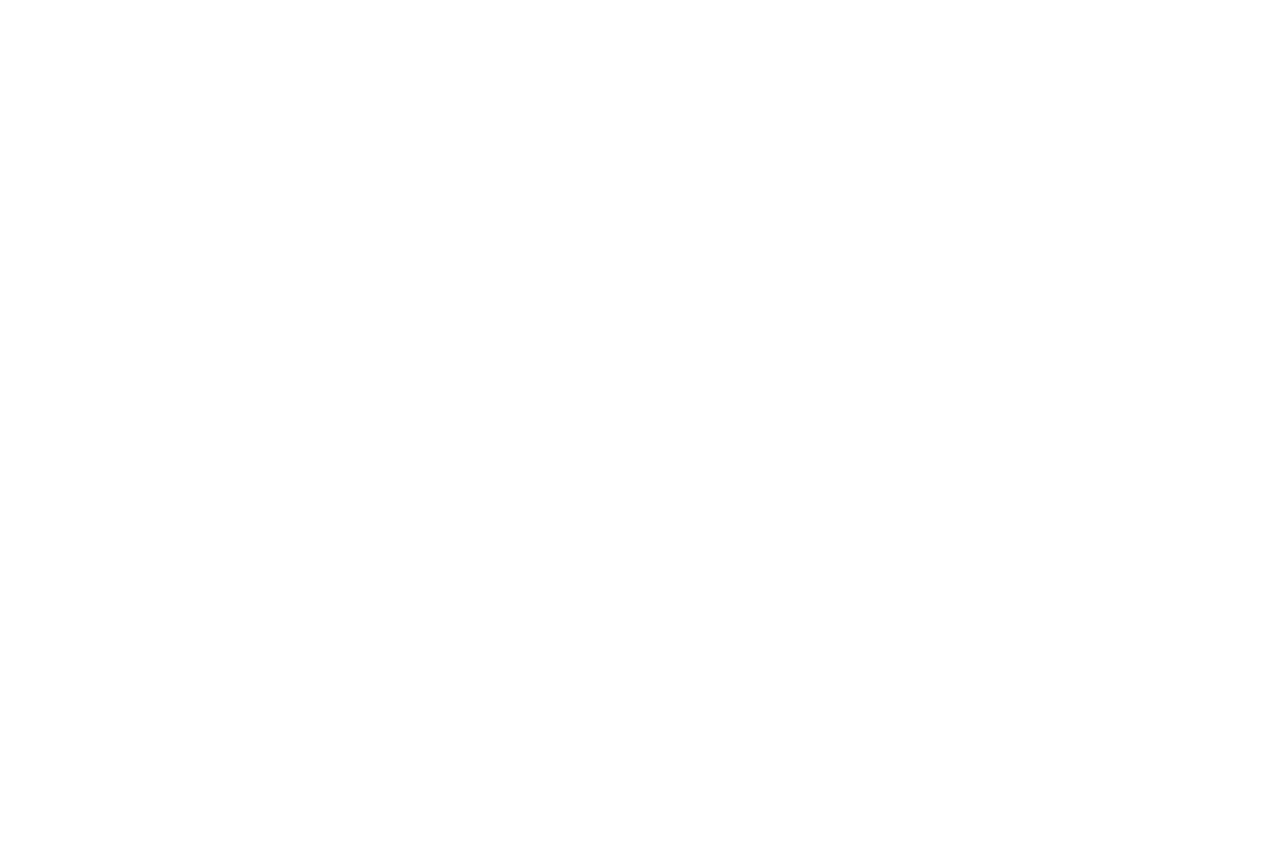
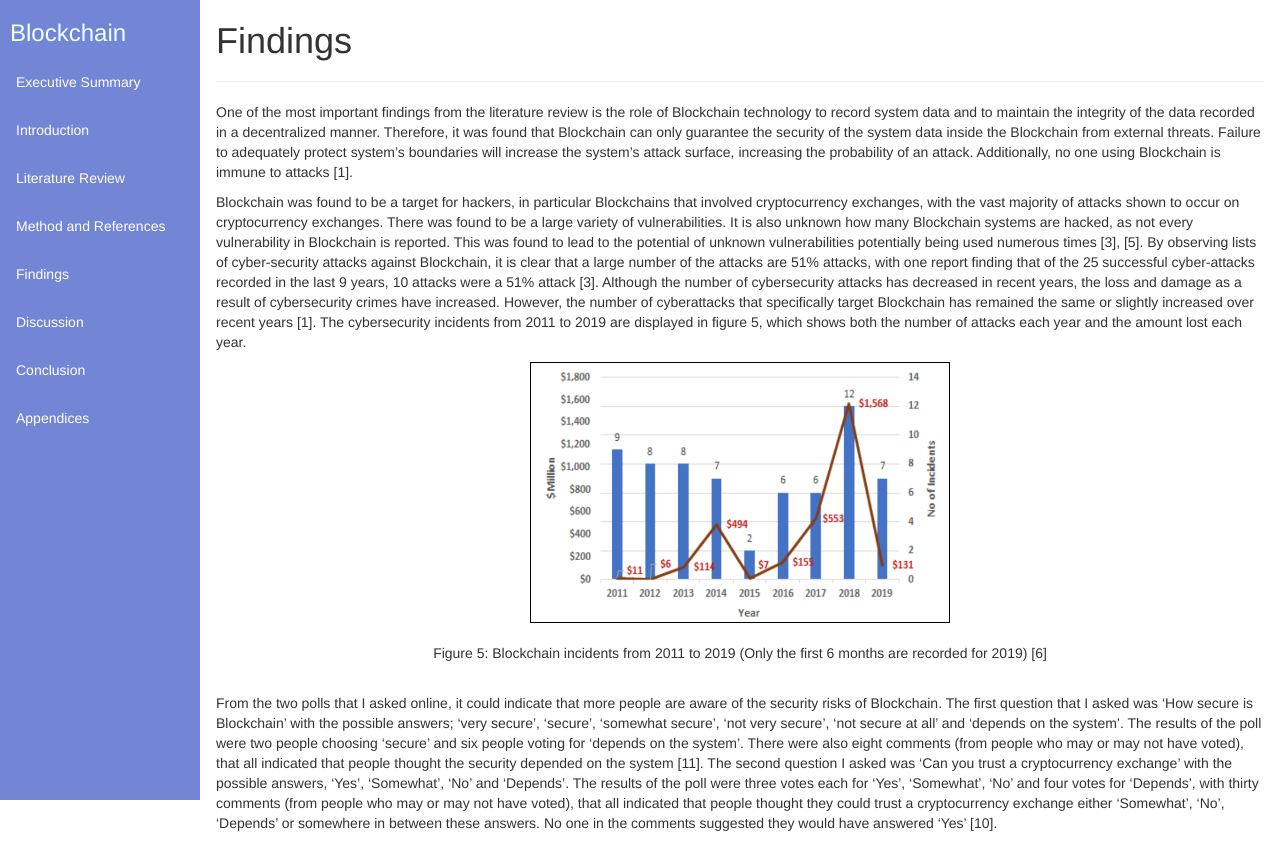
Before and after one commit to GitHubCode0/Blockchain, an Angular app: page /findings in a window 1280 px wide. Before the commit the page ends 800 px from the top, so only its background shows below. Built offline with nearby package versions, Linux system fonts and the light colour scheme.

Commit message:
testing image

```diff
--- a/src/app/findings/findings.component.html
+++ b/src/app/findings/findings.component.html
@@ -25,7 +25,7 @@
     2011 to 2019 are displayed in figure 5, which shows both the number of attacks
     each year and the amount lost each year. </p>
 
-<img [src]="./../../assets/images/attack-summary.png">
+<img src="./assets/images/attack-summary.png">
 <br>
 <div class="text">
     <p>Figure 5: Blockchain incidents from 2011 to 2019 (Only the first 6 months are recorded for 2019) [6]</p>
```
